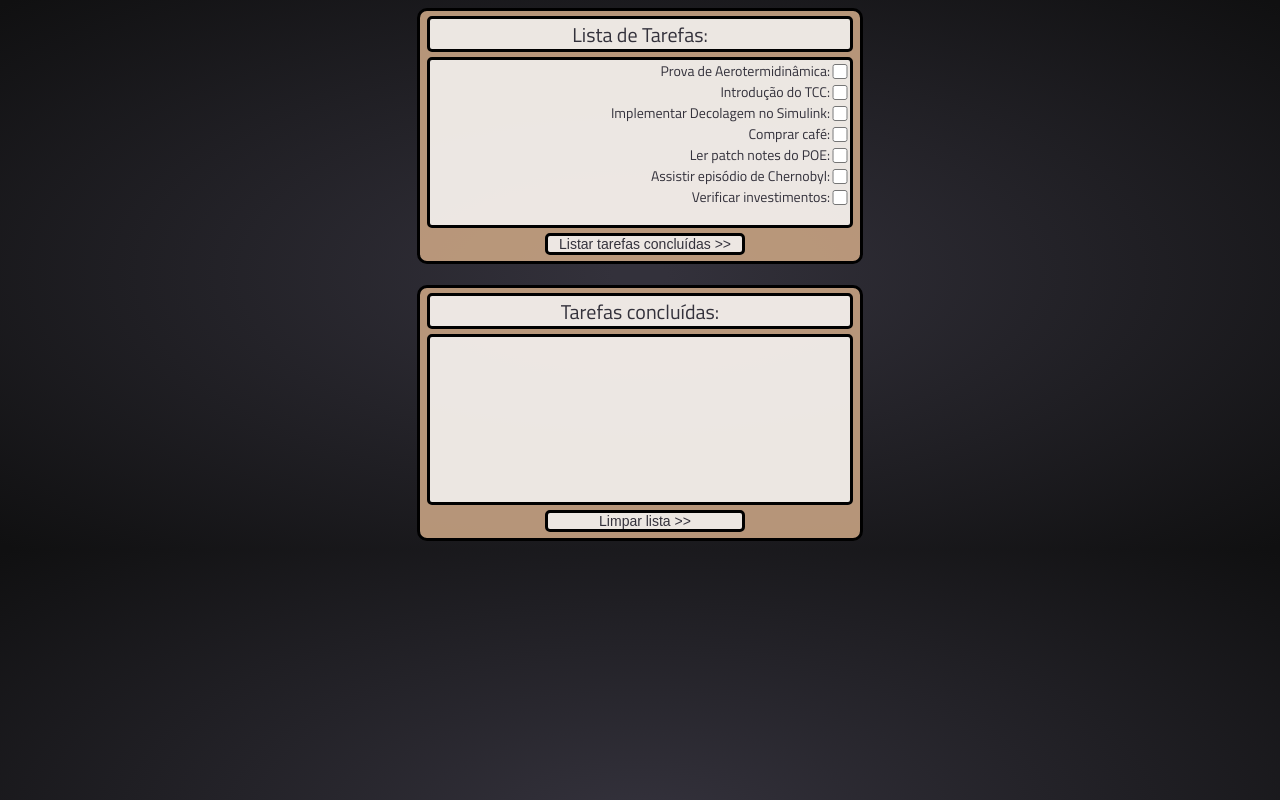
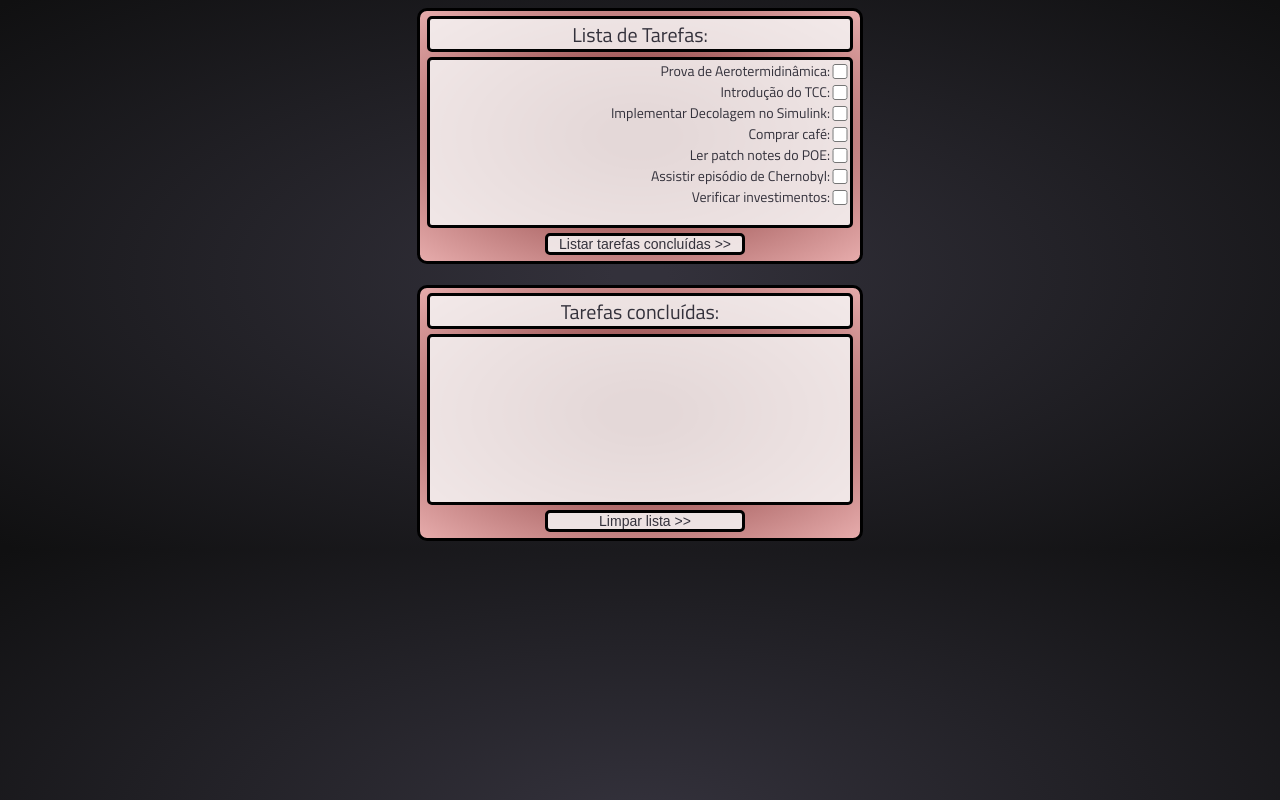
Before and after one commit to felipegreboge/desafio_01_felipe, a plain HTML site: page desafio_01_front.html in a window 1280 px wide. Drawn offline with Linux system fonts and the light colour scheme.

Commit message:
Update desafio_01_front.css
Mudança nas cores

```diff
--- a/desafio_01_front.css
+++ b/desafio_01_front.css
@@ -3,7 +3,7 @@
 
 body{
     background: -webkit-radial-gradient(center,
-     ellipse cover, #33313b 3%,#101011 99%);
+        ellipse cover, #33313b 3%,#101011 99%);
     font-size: 14px;
     color: antiquewhite;
     font-family: 'Titillium Web', sans-serif;
@@ -14,7 +14,8 @@ body{
     margin: auto;
     width: 440px;
     height: 250px;
-    background: #c5a181ea;
+    background: -webkit-radial-gradient(center,
+        ellipse cover, rgb(124, 46, 46) 10%, rgb(229, 170, 170) 99%);
     border-radius: 10px;
     border: 3px solid rgb(0, 0, 0)
 }
```
